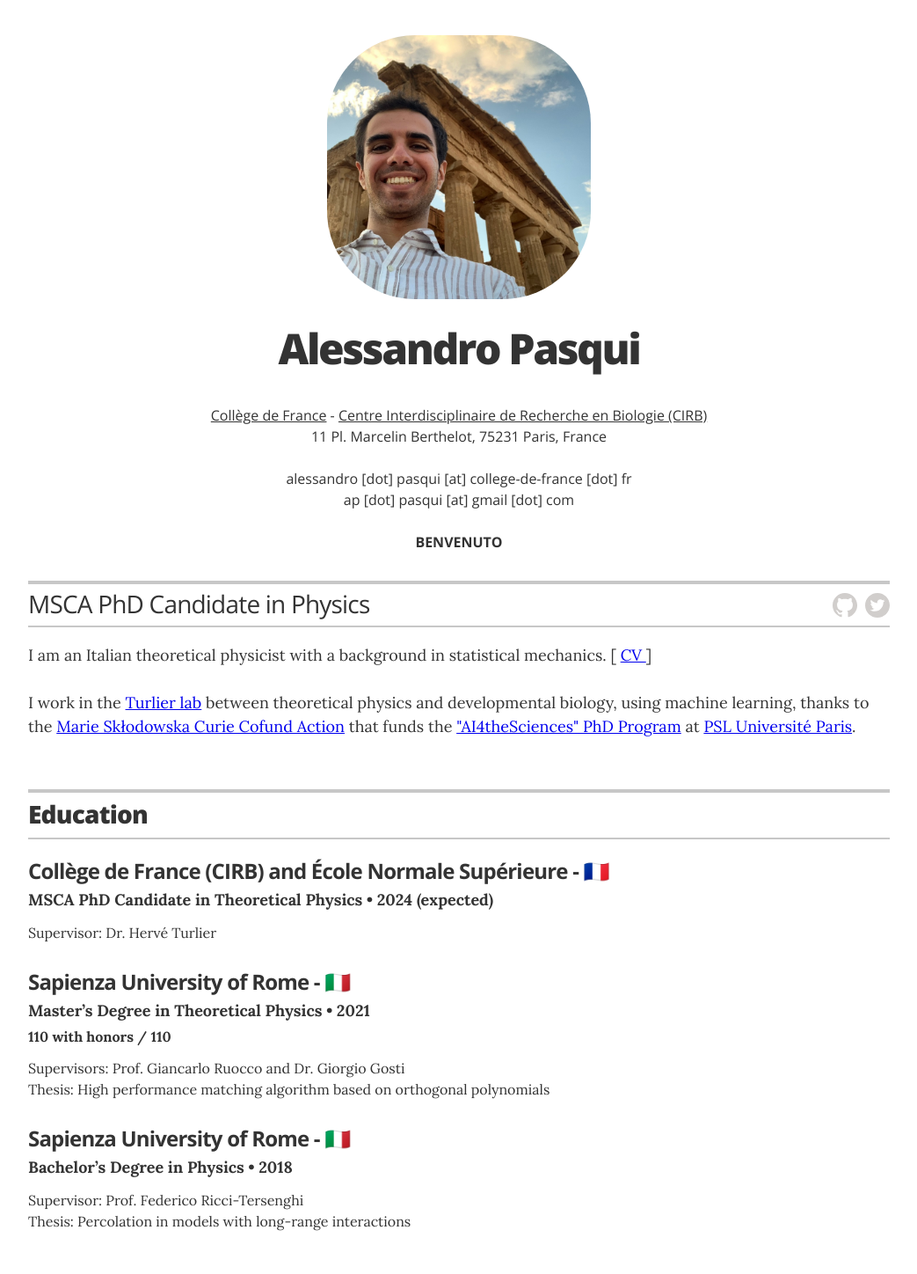
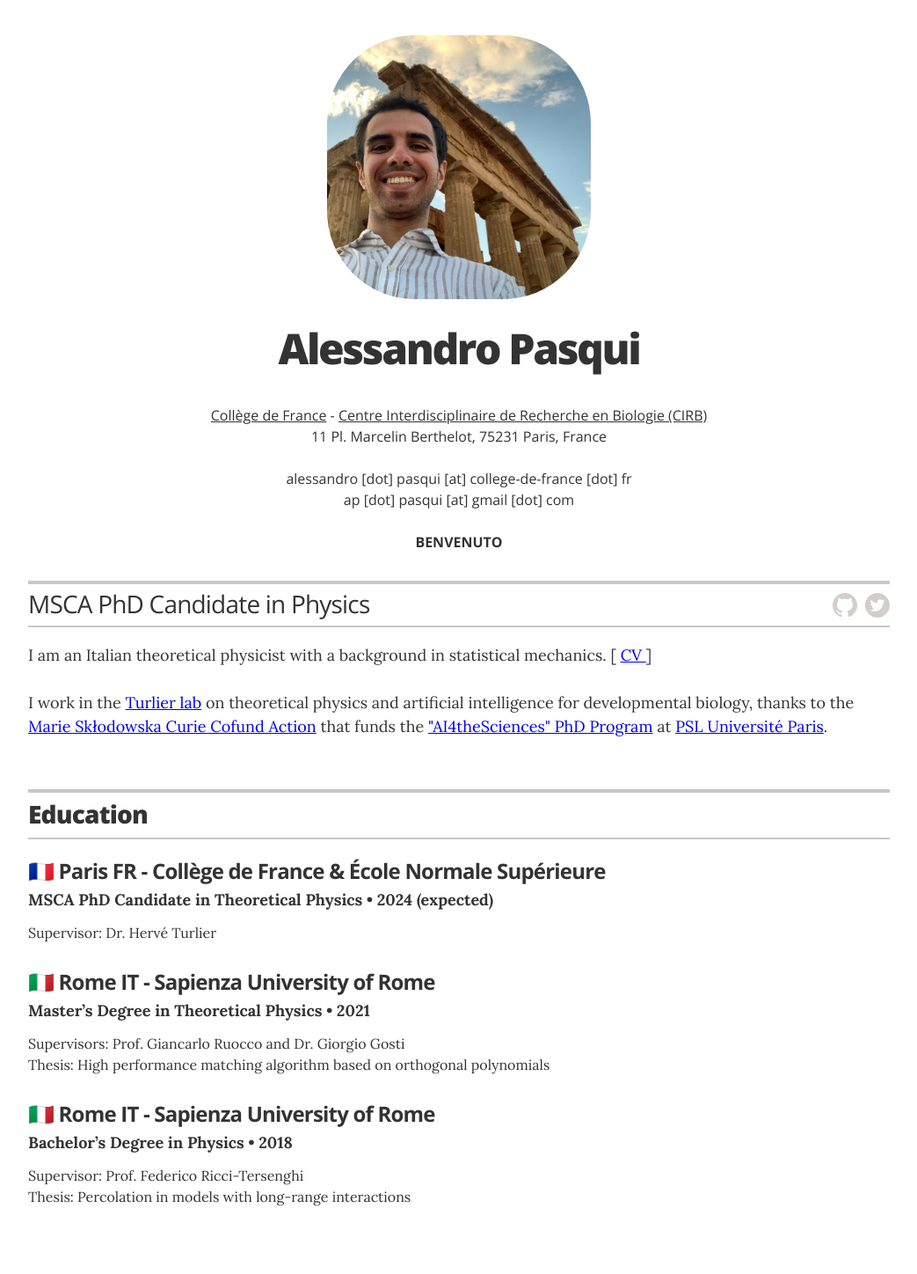
Before and after one commit to apasqui/apasqui.github.io, a Jekyll site: the page built from index.html, in a window 1280 px wide. Shown: the whole page at 88% size, without its empty margins (118-1161 px from the left). Built offline with Jekyll 4.4.1, drawn with Linux system fonts in a browser that asks for light colours; after the commit the page ends 1420 px from its top, so only the background shows below that.

Commit message:
Add files via upload

```diff
--- a/_config.yml
+++ b/_config.yml
@@ -28,7 +28,7 @@ ap [dot] pasqui [at] gmail [dot] com <br> <br>
 display_header_contact_info:    "true"
 
 resume_header_intro: "<p>I am an Italian theoretical physicist with a background in statistical mechanics. [ <a href=\"cv/CV-Alessandro_Pasqui.pdf\" download> CV </a> ] <br> <br>
-I work in the <a href=https://www.turlierlab.com/>Turlier lab</a> between theoretical physics and developmental biology, using machine learning, thanks to the <a href=https://marie-sklodowska-curie-actions.ec.europa.eu/>Marie Skłodowska Curie Cofund Action</a> that funds the <a href=https://psl.eu/en/research/major-research-projects/european-programs/ai4thesciences-doctoral-program>\"AI4theSciences\" PhD Program</a> at <a href=https://psl.eu/>PSL Université Paris</a>.</p>"
+I work in the <a href=https://www.turlierlab.com/>Turlier lab</a> on theoretical physics and artificial intelligence for developmental biology, thanks to the <a href=https://marie-sklodowska-curie-actions.ec.europa.eu/>Marie Skłodowska Curie Cofund Action</a> that funds the <a href=https://psl.eu/en/research/major-research-projects/european-programs/ai4thesciences-doctoral-program>\"AI4theSciences\" PhD Program</a> at <a href=https://psl.eu/>PSL Université Paris</a>.</p>"
 
 # use "yes" to display the email contact button,
 # "no" to display an "I'm not looking for work" message,
--- a/_data/education.yml
+++ b/_data/education.yml
@@ -1,20 +1,20 @@
 # Degree
 
 - degree: MSCA PhD Candidate in Theoretical Physics
-  uni: Collège de France (CIRB) and École Normale Supérieure - 🇫🇷
+  uni: 🇫🇷 Paris FR - Collège de France & École Normale Supérieure
   year: 2024 (expected)
   summary: >
     Supervisor: Dr. Hervé Turlier
 
 - degree: Master’s Degree in Theoretical Physics
-  uni: Sapienza University of Rome - 🇮🇹
+  uni: 🇮🇹 Rome IT - Sapienza University of Rome
   year: 2021
-  award: 110 with honors / 110
+  #award: 110 with honors / 110
   summary: >
     Supervisors: Prof. Giancarlo Ruocco and Dr. Giorgio Gosti <br> Thesis: High performance matching algorithm based on orthogonal polynomials
 
 - degree: Bachelor’s Degree in Physics
-  uni: Sapienza University of Rome - 🇮🇹
+  uni: 🇮🇹 Rome IT - Sapienza University of Rome
   year:  2018
   summary: >
     Supervisor: Prof. Federico Ricci-Tersenghi <br> Thesis: Percolation in models with long-range interactions
```
Also changed, not shown: 1 other file.
